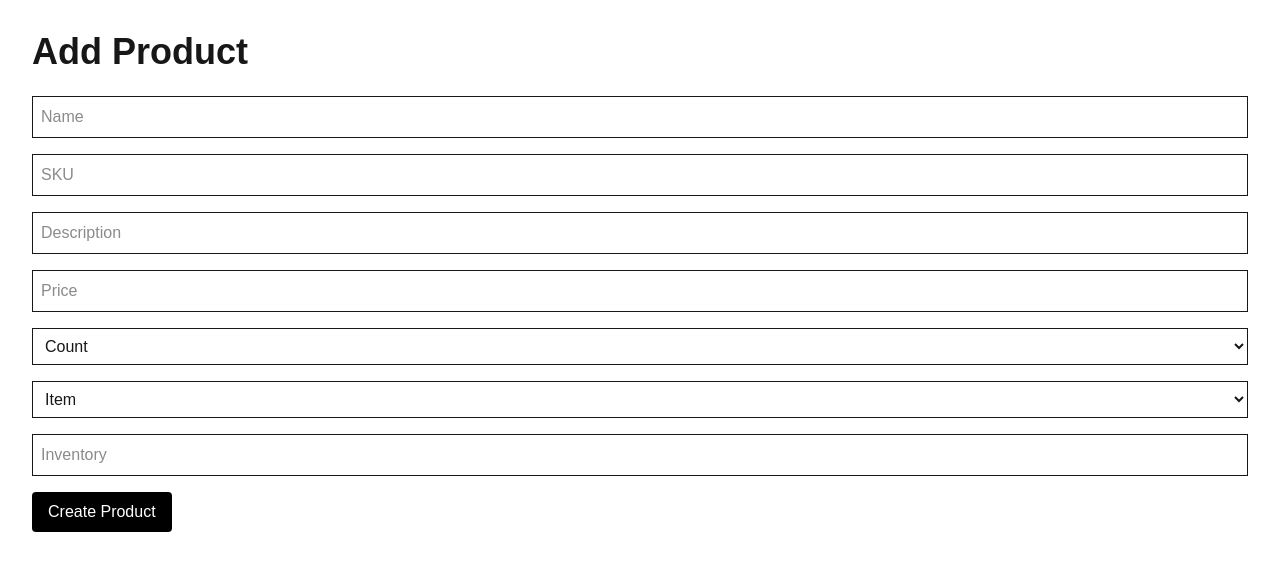
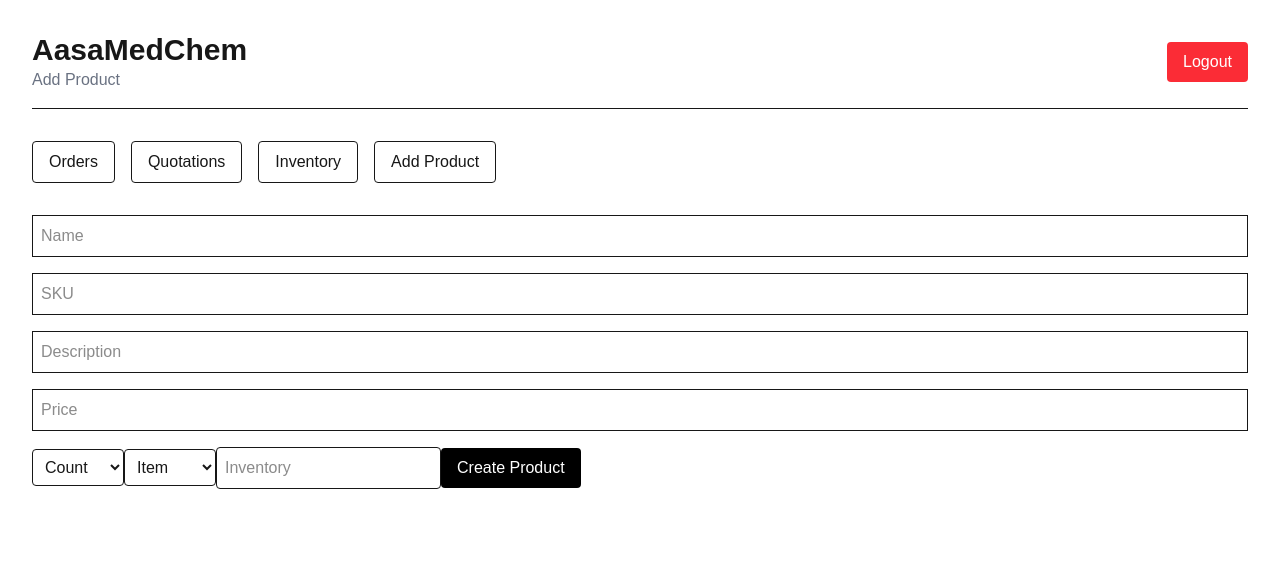
Before and after one commit to ankush-jamuar/ASSAMEDCHEM, a Next.js app: page /admin/products/new in a window 1280 px wide. Shown: the top 570 px of the page. Built offline with nearby package versions, Linux system fonts and the light colour scheme; sample sign-in values are in the browser's storage.

Commit message:
Implemented a shared navbar

```diff
--- a/app/admin/AdminHeader.tsx
+++ /dev/null
@@ -1,36 +0,0 @@
-"use client";
-
-import { useRouter } from "next/navigation";
-
-export default function AdminHeader() {
-
-  const router = useRouter();
-
-  function logout() {
-    localStorage.removeItem("role");
-    router.push("/login");
-  }
-
-  return (
-    <div className="flex justify-between mb-8">
-
-      <h1 className="text-4xl font-bold">
-        Admin Dashboard
-      </h1>
-
-      <button
-        onClick={logout}
-        className="
-          bg-red-500
-          text-white
-          px-4
-          py-2
-          rounded
-        "
-      >
-        Logout
-      </button>
-
-    </div>
-  );
-}
--- a/app/admin/inventory/page.tsx
+++ b/app/admin/inventory/page.tsx
@@ -1,4 +1,6 @@
+import AdminNav from "@/app/components/AdminNav";
 import { prisma } from "../../../lib/prisma";
+import Navbar from "../../components/Navbar";
 
 export default async function InventoryPage() {
 
@@ -7,6 +9,11 @@ export default async function InventoryPage() {
 
   return (
     <main className="p-8">
+        <Navbar
+  role="admin"
+  title="Inventory Management"
+/>
+<AdminNav />
 
       <h1 className="text-4xl font-bold mb-8">
         Inventory
--- a/app/admin/page.tsx
+++ b/app/admin/page.tsx
@@ -1,5 +1,5 @@
 import { prisma } from "../../lib/prisma";
-import AdminHeader from "../admin/AdminHeader";
+import Navbar from "../components/Navbar";
 import AdminNav from "../components/AdminNav";
 
 export default async function AdminPage() {
@@ -21,8 +21,11 @@ export default async function AdminPage() {
 
   return (
     <main className="min-h-screen p-8">
-      <AdminHeader />
-      <AdminNav />
+      <Navbar
+  role="admin"
+  title="Admin Dashboard"
+/>
+<AdminNav/>
 
       {/* Stats Cards */}
       <div className="grid md:grid-cols-2 gap-4 mb-8">
--- a/app/admin/products/new/page.tsx
+++ b/app/admin/products/new/page.tsx
@@ -1,6 +1,8 @@
 "use client";
 
+import Navbar from "@/app/components/Navbar";
 import { useState } from "react";
+import AdminNav from "@/app/components/AdminNav";
 
 export default function NewProductPage() {
   const [name, setName] = useState("");
@@ -43,7 +45,11 @@ export default function NewProductPage() {
 
   return (
     <main className="p-8">
-      <h1 className="text-4xl font-bold mb-6">Add Product</h1>
+        <Navbar
+  role="admin"
+  title="Add Product"
+/>
+<AdminNav />
 
       <div className="space-y-4">
         <input
@@ -77,28 +83,64 @@ export default function NewProductPage() {
         <select
           value={dimension}
           onChange={(e) => setDimension(e.target.value)}
-          className="border p-2 w-full"
+          className="
+border
+p-2
+rounded
+bg-background
+text-foreground
+"
         >
-          <option value="WEIGHT">Weight</option>
+          <option value="WEIGHT"  className="
+    bg-black
+    text-white
+  ">Weight</option>
 
-          <option value="VOLUME">Volume</option>
+          <option value="VOLUME"  className="
+    bg-black
+    text-white
+  ">Volume</option>
 
-          <option value="COUNT">Count</option>
+          <option value="COUNT"  className="
+    bg-black
+    text-white
+  ">Count</option>
         </select>
         <select
           value={baseUnit}
           onChange={(e) => setBaseUnit(e.target.value)}
-          className="border p-2 w-full"
+          className="
+border
+p-2
+rounded
+bg-background
+text-foreground
+"
         >
-          <option value="G">Gram</option>
+          <option value="G"  className="
+    bg-black
+    text-white
+  ">Gram</option>
 
-          <option value="ML">Milliliter</option>
+          <option value="ML"  className="
+    bg-black
+    text-white
+  ">Milliliter</option>
 
-          <option value="ITEM">Item</option>
+          <option value="ITEM"  className="
+    bg-black
+    text-white
+  ">Item</option>
         </select>
         <input
           placeholder="Inventory"
-          className="border p-2 w-full"
+          className="
+border
+p-2
+rounded
+bg-background
+text-foreground
+"
           value={inventory}
           onChange={(e) => setInventory(e.target.value)}
         />
--- a/app/admin/quotations/page.tsx
+++ b/app/admin/quotations/page.tsx
@@ -1,4 +1,6 @@
+import Navbar from "@/app/components/Navbar";
 import { prisma } from "../../../lib/prisma";
+import AdminLayout from "../layout";
 import AdminNav from "../../components/AdminNav";
 
 export default async function QuotationsPage() {
@@ -11,7 +13,11 @@ export default async function QuotationsPage() {
 
   return (
     <main className="min-h-screen p-8">
-        <AdminNav />
+      <Navbar
+  role="admin"
+  title="Quotation Management"
+/>
+<AdminNav />
 
       <h1 className="text-4xl font-bold mb-8">
         Quotations
--- a/app/components/AdminNav.tsx
+++ b/app/components/AdminNav.tsx
@@ -4,18 +4,36 @@ import Link from "next/link";
 
 export default function AdminNav() {
   return (
-    <div className="flex gap-4 mb-6">
-      <Link href="/admin" className="border px-4 py-2 rounded">
+    <div className="flex gap-4 mb-8">
+
+      <Link
+        href="/admin"
+        className="border px-4 py-2 rounded"
+      >
         Orders
       </Link>
 
-      <Link href="/admin/quotations" className="border px-4 py-2 rounded">
+      <Link
+        href="/admin/quotations"
+        className="border px-4 py-2 rounded"
+      >
         Quotations
       </Link>
-      <Link href="/admin/products/new">Add Product</Link>
-      <Link href="/admin/inventory" className="border px-4 py-2 rounded">
+
+      <Link
+        href="/admin/inventory"
+        className="border px-4 py-2 rounded"
+      >
         Inventory
       </Link>
+
+      <Link
+        href="/admin/products/new"
+        className="border px-4 py-2 rounded"
+      >
+        Add Product
+      </Link>
+
     </div>
   );
 }
--- /dev/null
+++ b/app/components/Navbar.tsx
@@ -0,0 +1,55 @@
+"use client";
+
+import Link from "next/link";
+import { useRouter } from "next/navigation";
+
+export default function Navbar({
+  role,
+  title,
+}: {
+  role: "admin" | "seller";
+  title: string;
+}) {
+  const router = useRouter();
+
+  function logout() {
+    localStorage.removeItem("role");
+    router.push("/login");
+  }
+
+  return (
+    <div className="flex justify-between items-center mb-8 border-b pb-4">
+
+      <div>
+        <Link
+          href={
+            role === "admin"
+              ? "/admin"
+              : "/products"
+          }
+          className="text-3xl font-bold"
+        >
+          AasaMedChem
+        </Link>
+
+        <p className="text-gray-500">
+          {title}
+        </p>
+      </div>
+
+      <button
+        onClick={logout}
+        className="
+          bg-red-500
+          text-white
+          px-4
+          py-2
+          rounded
+        "
+      >
+        Logout
+      </button>
+
+    </div>
+  );
+}
--- a/app/components/ProductCatalog.tsx
+++ b/app/components/ProductCatalog.tsx
@@ -58,10 +58,12 @@ export default function ProductCatalog({
 
         <select
           className="
-            border
-            p-2
-            rounded
-          "
+border
+p-2
+rounded
+bg-background
+text-foreground
+"
           value={filter}
           onChange={(e) =>
             setFilter(
@@ -69,19 +71,31 @@ export default function ProductCatalog({
             )
           }
         >
-          <option value="ALL">
+          <option value="ALL"  className="
+    bg-black
+    text-white
+  ">
             All
           </option>
 
-          <option value="WEIGHT">
+          <option value="WEIGHT"  className="
+    bg-black
+    text-white
+  ">
             Weight
           </option>
 
-          <option value="VOLUME">
+          <option value="VOLUME"  className="
+    bg-black
+    text-white
+  ">
             Volume
           </option>
 
-          <option value="COUNT">
+          <option value="COUNT"  className="
+    bg-black
+    text-white
+  ">
             Count
           </option>
 
--- a/app/components/ProductHeader.tsx
+++ /dev/null
@@ -1,35 +0,0 @@
-"use client";
-
-import { useRouter } from "next/navigation";
-
-export default function ProductHeader() {
-  const router = useRouter();
-
-  function logout() {
-    localStorage.removeItem("role");
-    router.push("/login");
-  }
-
-  return (
-    <div className="flex justify-between mb-8">
-
-      <h1 className="text-4xl font-bold">
-        Product Catalog
-      </h1>
-
-      <button
-        onClick={logout}
-        className="
-          bg-red-500
-          text-white
-          px-4
-          py-2
-          rounded
-        "
-      >
-        Logout
-      </button>
-
-    </div>
-  );
-}
--- a/app/product/[id]/OrderForm.tsx
+++ b/app/product/[id]/OrderForm.tsx
@@ -115,13 +115,38 @@ async function requestQuotation() {
       <select
         value={unit}
         onChange={(e) => setUnit(e.target.value)}
-        className="border p-2 rounded w-full"
+        className="
+border
+p-2
+rounded
+bg-background
+text-foreground
+"
       >
-        <option value={product.baseUnit}>{product.baseUnit}</option>
+        <option value={product.baseUnit}  className="
+    bg-black
+    text-white
+  ">
+          {product.baseUnit}
+        </option>
 
-        {product.baseUnit === "G" && <option value="KG">KG</option>}
+        {product.baseUnit === "G" && (
+          <option value="KG"  className="
+    bg-black
+    text-white
+  ">
+            KG
+          </option>
+        )}
 
-        {product.baseUnit === "ML" && <option value="L">L</option>}
+        {product.baseUnit === "ML" && (
+          <option value="L"  className="
+    bg-black
+    text-white
+  ">
+            L
+          </option>
+        )}
       </select>
 
       <div className="mt-4 space-y-2">
--- a/app/product/[id]/page.tsx
+++ b/app/product/[id]/page.tsx
@@ -1,3 +1,4 @@
+import Navbar from "@/app/components/Navbar";
 import { prisma } from "../../../lib/prisma";
 import OrderForm from "./OrderForm";
 
@@ -19,6 +20,10 @@ export default async function ProductPage({
 
   return (
     <div className="p-8">
+      <Navbar
+  role="seller"
+  title={product.name}
+/>
 
       <h1 className="text-4xl font-bold">
         {product.name}
--- a/app/products/page.tsx
+++ b/app/products/page.tsx
@@ -1,14 +1,16 @@
 import { prisma } from "../../lib/prisma";
-import Link from "next/link";
-import ProductHeader from "../components/ProductHeader";
 import ProductCatalog from "../components/ProductCatalog";
+import Navbar from "../components/Navbar";
 
 export default async function ProductsPage() {
   const products = await prisma.product.findMany();
 
   return (
     <main className="min-h-screen p-8">
-      <ProductHeader />
+     <Navbar
+  role="seller"
+  title="Product Catalog"
+/>
 
       <ProductCatalog products={JSON.parse(JSON.stringify(products))} />
     </main>
```
